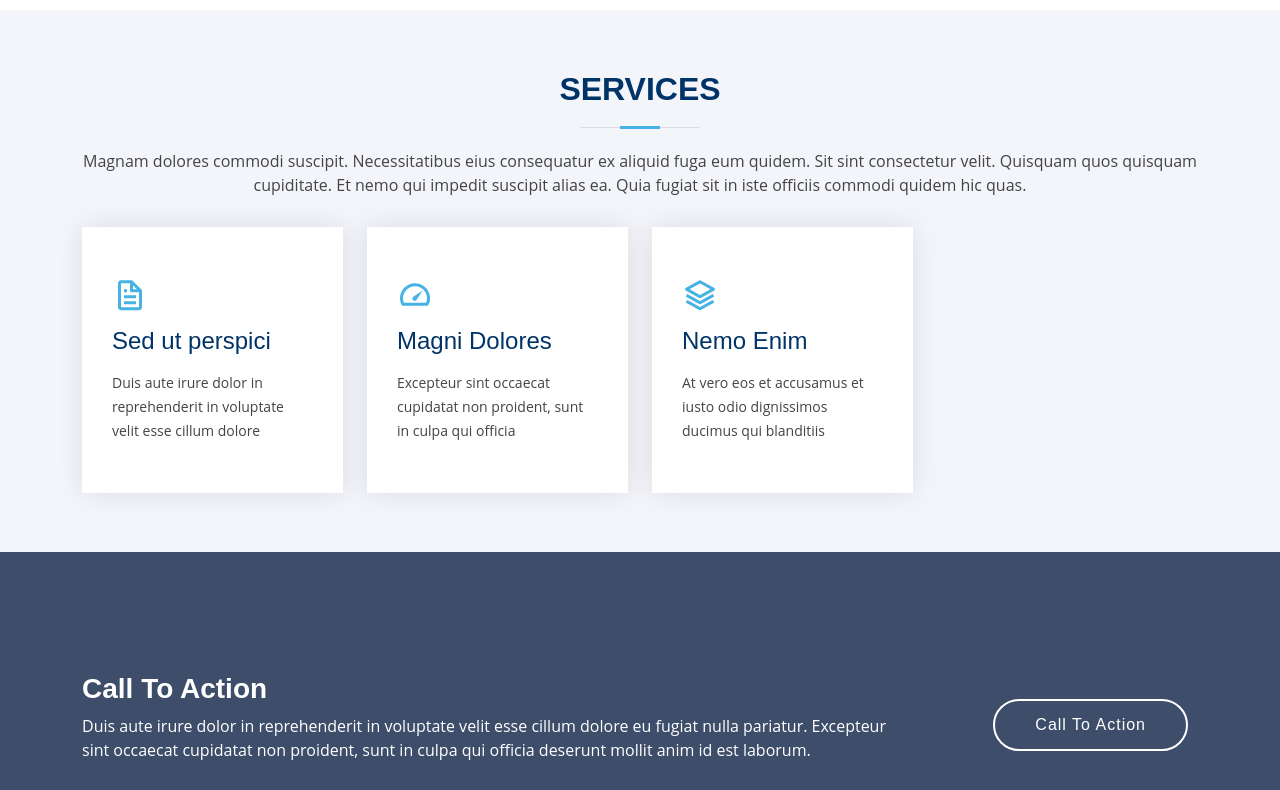
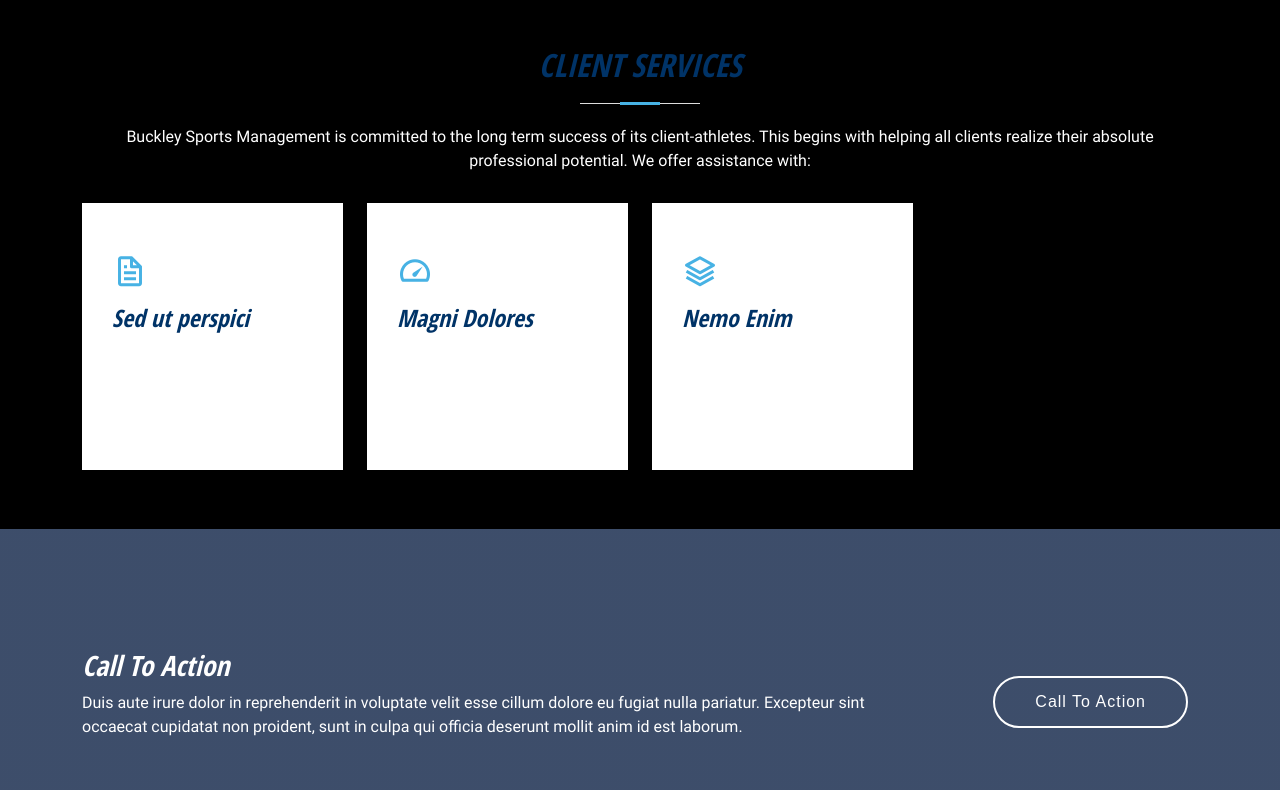
Before and after one commit to mdalberto/buckley, an Eleventy site: page src/index.html in a window 1280 px wide. Shown: the part 2010-2800 px from the top of the page. Built offline with nearby package versions, Linux system fonts and the light colour scheme; Eleventy itself is replaced by a stand-in of ours; files that its build step writes are made by us from their sources; a web font is replaced by a local one.

Commit message:
Adding fonts

```diff
--- a/src/_includes/layout.html
+++ b/src/_includes/layout.html
@@ -5,10 +5,6 @@
     <meta http-equiv="X-UA-Compatible" content="IE=edge">
     <meta name="viewport" content="width=device-width, initial-scale=1.0">
     <title>{{ title }}</title>
-
-    <link rel="preconnect" href="https://fonts.googleapis.com">
-    <link rel="preconnect" href="https://fonts.gstatic.com" crossorigin>
-    <link href="https://fonts.googleapis.com/css2?family=Lunasima:wght@700&display=swap" rel="stylesheet">
 
     <!-- <link href="/css/vendor/aos/aos.css" rel="stylesheet">
     <link href="/css/vendor/bootstrap/css/bootstrap.min.css" rel="stylesheet">
@@ -41,8 +37,8 @@
         <i class="bi bi-list mobile-nav-toggle"> </i>
         <ul class="nav-group-right">
 
-          <li><a class="nav-link scrollto" href="#contact">Contact</a></li>
-          <li><a class="nav-link scrollto" href="#contact">Contact</a></li>
+          <li><a class="nav-link scrollto" href="#contact">Contact Us</a></li>
+          <li><a class="nav-link scrollto" href="#contact">About</a></li>
         </ul>
         <ul class="nav-number"><li><button type="button" class="btn btn-primary">
             <span class="icon-circle"><i class="bi bi-telephone-fill"></i></span> 1231231234
--- /dev/null
+++ b/src/assets/css/fonts.css
@@ -0,0 +1,31 @@
+@font-face {
+    font-family: 'open_sans_condensedbold';
+    src: url('../fonts/OpenSans-CondBold-webfont.woff') format('woff');
+    font-weight: normal;
+    font-style: normal;
+}
+@font-face {
+    font-family: roboto;
+    src: url("../fonts/Roboto-Regular.woff2?v=2.137") format("woff2"), url("../fonts/Roboto-Regular.woff?v=2.137") format("woff");
+    font-weight: 400;
+    font-style: normal; }
+
+@font-face {
+    font-family: roboto;
+    src: url("../fonts/Roboto-Regular.woff2?v=2.137") format("woff2"), url("../fonts/Roboto-Regular.woff?v=2.137") format("woff"), url('../fonts/Roboto-Regular.ttf') format('truetype');
+    font-weight: normal;
+    font-style: normal;
+}
+
+/* BEGIN Bold */
+@font-face {
+    font-family: roboto;
+    src: url("../fonts/Roboto-Bold.woff2?v=2.137") format("woff2"), url("../fonts/Roboto-Bold.woff?v=2.137") format("woff"), url('../fonts/Roboto-Bold.ttf') format('truetype');
+    font-weight: 700;
+    font-style: normal; }
+  @font-face {
+    font-family: Roboto;
+    src: url("../fonts/Roboto-Bold.woff2?v=2.137") format("woff2"), url("../fonts/Roboto-Bold.woff?v=2.137") format("woff"), url('../fonts/Roboto-Bold.ttf') format('truetype');
+    font-weight: bold;
+    font-style: normal; }
+  /* END Bold */
--- a/src/assets/css/style.css
+++ b/src/assets/css/style.css
@@ -1,4 +1,4 @@
-
+@import "fonts.css";
 @import "/assets/vendor/aos/aos.css";
 @import "/assets/vendor/bootstrap/css/bootstrap.min.css";
 @import "/assets/vendor/bootstrap-icons/bootstrap-icons.css";
@@ -32,7 +32,7 @@ FCFDDB // yellow
 
 
 body {
-  font-family: "Open Sans", sans-serif;
+  font-family: "roboto", sans-serif;
   color: #444444;
 }
 
@@ -52,7 +52,8 @@ h3,
 h4,
 h5,
 h6 {
-  font-family: "Lunasima", sans-serif;
+  font-family: "open_sans_condensedbold", sans-serif;
+ font-style: italic;
 }
 
 .btn-primary{
@@ -218,6 +219,7 @@ left:0;
 
 .navbar-mobile .nav-number{
   position:initial;
+  margin:10px 0 30px;
 }
 
 
@@ -241,7 +243,7 @@ left:0;
 
 .navbar a,
 .navbar a:focus {
-  display: flex;
+
   align-items: center;
   justify-content: space-between;
   /* padding: 10px 0 10px 30px; */
@@ -388,6 +390,7 @@ left:0;
   z-index: 999;
   flex-direction: column;
   text-align: center;
+
 }
 
 .mobile-nav-toggle{
@@ -431,19 +434,29 @@ left:0;
 .navbar-mobile a {
   padding: 10px 20px;
   font-size: 15px;
-  color: #003367;
+  color: black;
+  text-align: center;
+  flex: none;
 }
 
 .navbar-mobile a:hover,
 .navbar-mobile .active,
 .navbar-mobile li:hover>a {
-  color: #47b2e4;
-}
-
-.navbar-mobile .getstarted {
+  color: var(--primary);
+}
+
+/* .navbar-mobile a.active::after
+{
+  content: '';
+  border-bottom: 3px solid var(--primary);
+  width: 10px;
+} */
+
+
+/* .navbar-mobile .getstarted {
   margin: 15px;
   color: #003367;
-}
+} */
 
 .navbar-mobile .dropdown ul {
   position: static;
@@ -485,7 +498,7 @@ left:0;
 #hero {
   width: 100%;
   height: 80vh;
-  background: #003367 ;
+  background: black ;
   background-image: url('../img/bgd.svg');
   background-size: cover;
 
@@ -629,9 +642,9 @@ section {
   overflow: hidden;
 }
 
-.section-bg {
+/* .section-bg {
   background-color: #f3f5fa;
-}
+} */
 
 .section-title {
   text-align: center;
@@ -954,6 +967,11 @@ section {
 /*--------------------------------------------------------------
 # Services
 --------------------------------------------------------------*/
+.services{
+  background-color: black;
+  color:white;
+}
+
 .services .icon-box {
   box-shadow: 0px 0 25px 0 rgba(0, 0, 0, 0.1);
   padding: 50px 30px;
--- a/src/index.html
+++ b/src/index.html
@@ -35,7 +35,7 @@ title: "Buckely Sports Management"
       <div class="container">
 
         <div class="row d-flex justify-content-center" data-aos="zoom-in">
-          <div class="col-lg-7 align-items-center pt-4 pb-4">Welcome to the portfolio of Matthew Dalberto, a Web Application UI Designer and Front-End Programmer extraordinaire. Step into a world where creativity and technology converge, and where every pixel tells a story. <!-- Explore a diverse collection of captivating projects that blend stunning design with seamless functionality. Join us on this digital adventure of innovation and inspiration!Welcome to the portfolio of [Designer/Programmer's Name], a Web Application UI Designer and Front-End Programmer extraordinaire. Step into a world where creativity and technology converge, and where every pixel tells a story. Explore a diverse collection of captivating projects that blend stunning design with seamless functionality. Join us on this digital adventure of innovation and inspiration!--></div>
+          <div class="col-lg-7 align-items-center pt-4 pb-4">We proudly provide complete, personal representation services which enable our clients to focus their time and energy on playing hockey and aspiring toward individual goals.</div>
           <!-- <div class="col-lg-1 col-md-4 col-6 d-flex align-items-center justify-content-center">
             TRUSTWORTHY.
 
@@ -230,12 +230,12 @@ title: "Buckely Sports Management"
     </section><!-- End Skills Section -->
 
     <!-- ======= Services Section ======= -->
-    <section id="services" class="services section-bg">
+    <section id="services" class="services">
       <div class="container" data-aos="fade-up">
 
         <div class="section-title">
-          <h2>Services</h2>
-          <p>Magnam dolores commodi suscipit. Necessitatibus eius consequatur ex aliquid fuga eum quidem. Sit sint consectetur velit. Quisquam quos quisquam cupiditate. Et nemo qui impedit suscipit alias ea. Quia fugiat sit in iste officiis commodi quidem hic quas.</p>
+          <h2>Client  Services</h2>
+          <p>Buckley Sports Management is committed to the long term success of its client-athletes. This begins with helping all clients realize their absolute professional potential. We offer assistance with:</p>
         </div>
 
         <div class="row">
```
Also changed, not shown: src/assets/fonts/OpenSans-CondBold-webfont.woff (added), src/assets/fonts/OpenSans-CondLightItalic-webfont.woff (added), src/assets/fonts/Roboto-Bold.ttf (added), src/assets/fonts/Roboto-Bold.woff (added), src/assets/fonts/Roboto-Bold.woff2 (added), src/assets/fonts/Roboto-Regular.ttf (added), src/assets/fonts/Roboto-Regular.woff (added), src/assets/fonts/Roboto-Regular.woff2 (added).
